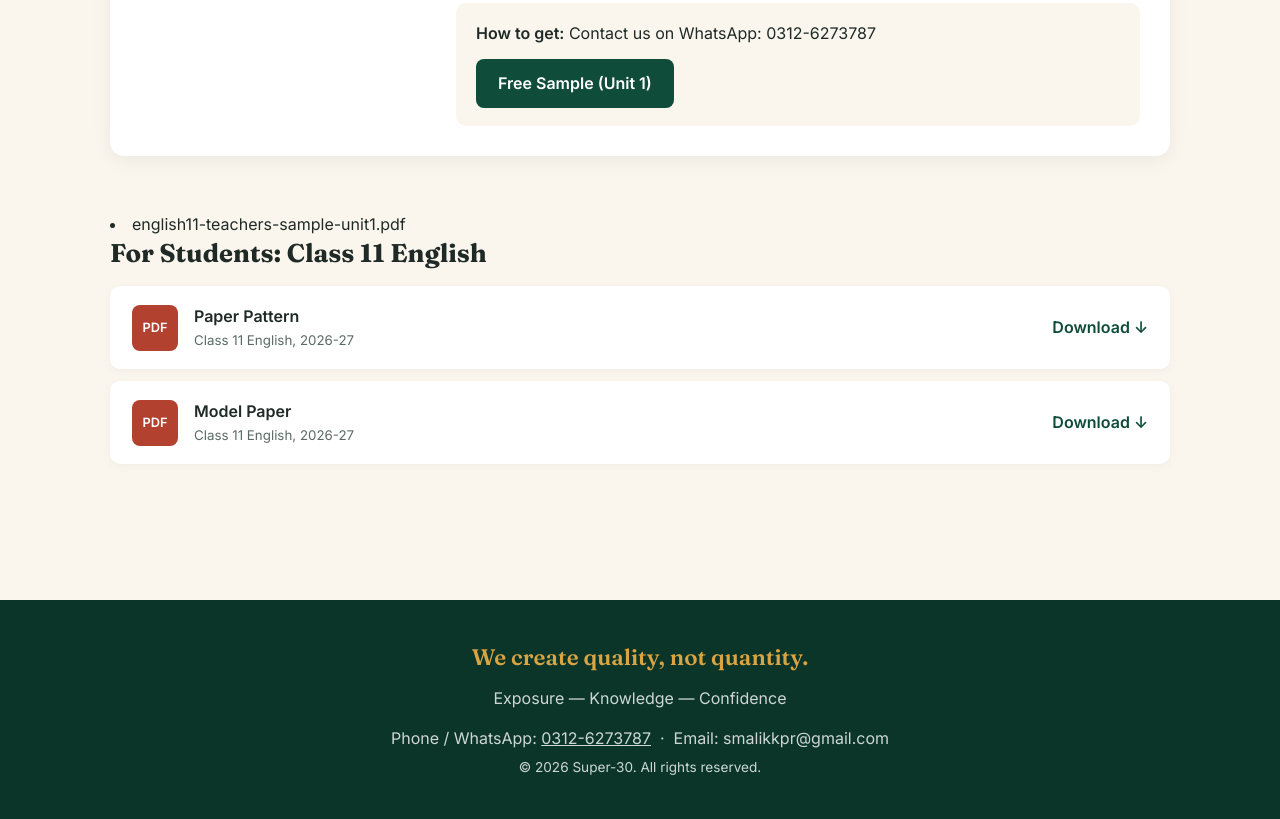
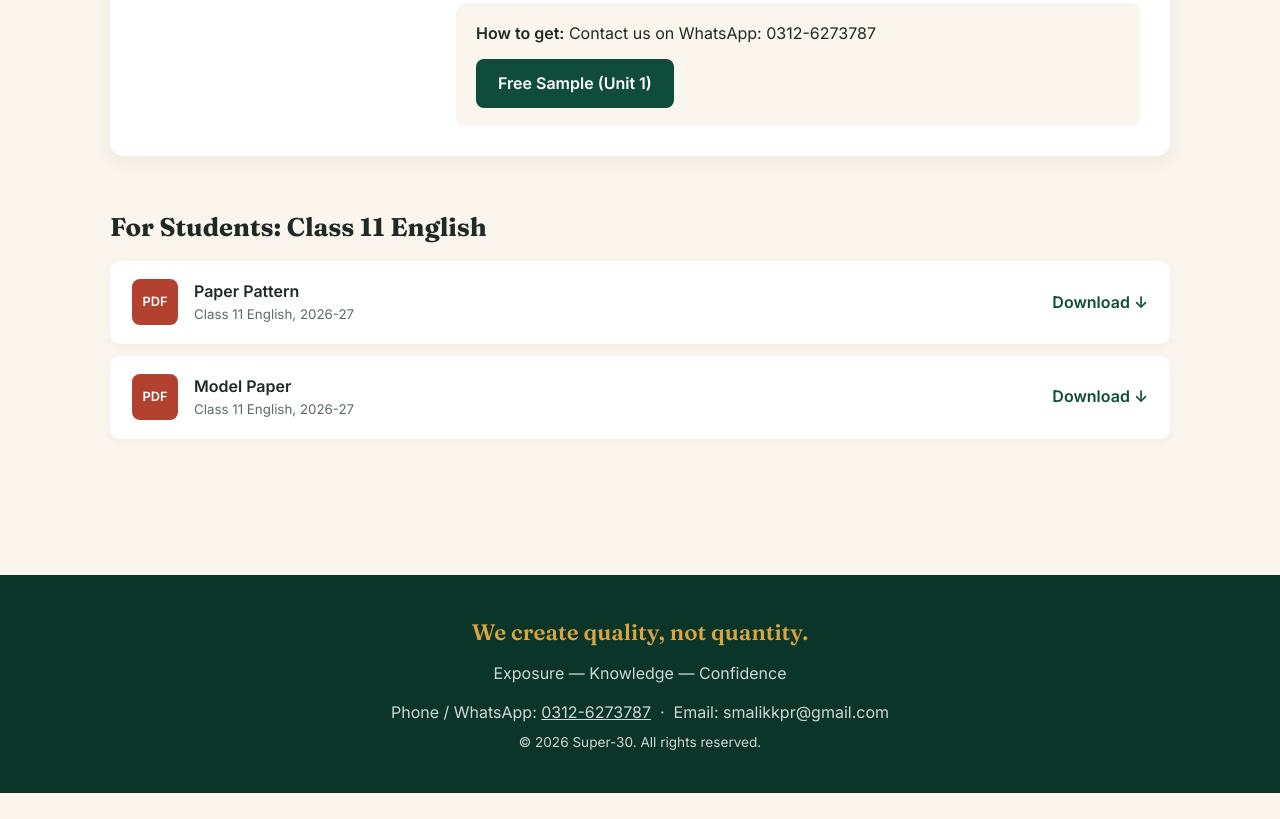
Before and after one commit to smalikkpr/Super-30, a plain HTML site: page downloads.html in a window 1280 px wide. Shown: the part 1009-1828 px from the top of the page. After the commit the page ends 1802 px from the top, so only its background shows below. Drawn offline with Linux system fonts and the light colour scheme.

Commit message:
extra chez htai

```diff
--- a/downloads.html
+++ b/downloads.html
@@ -128,7 +128,6 @@
 
       <!-- ===================== GROUP 2: FILES FOR STUDENTS ===================== -->
       <!-- To add a file: copy one <li>...</li> block and change the file name and title -->
-       <li>english11-teachers-sample-unit1.pdf</li>
       <div class="group">
         <h2 class="group-title">For Students: Class 11 English</h2>
         <ul class="files">
```
